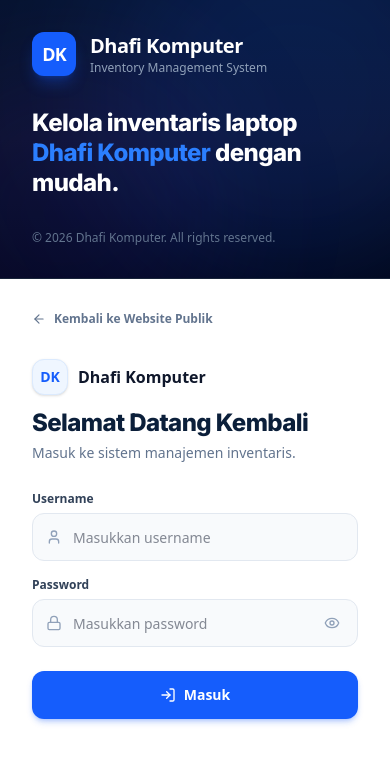
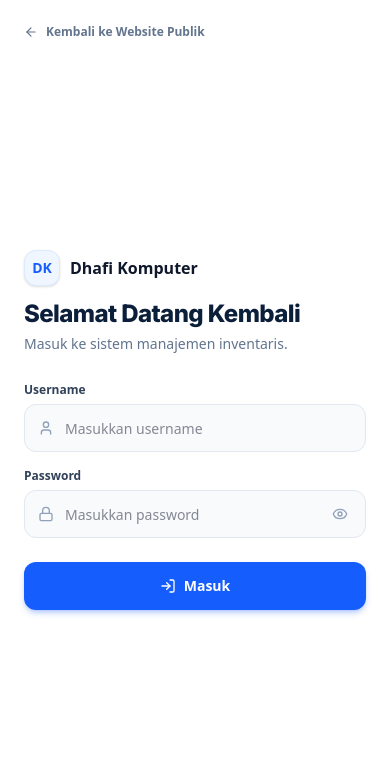
Before and after one commit to blackgraow/dhafikomputer, a React (Vite) app in the folder frontend/: page /admin/login in a window 390 px wide. Shown: the top 764 px of the page. Built offline with nearby package versions, Linux system fonts and the light colour scheme; no server answers.

Commit message:
style: hide dark branding banner on mobile view for login page

```diff
--- a/frontend/src/pages/AdminLoginPage.jsx
+++ b/frontend/src/pages/AdminLoginPage.jsx
@@ -47,7 +47,7 @@
       {/* ========================================================
           LEFT 50% — DARK NAVY BRANDING & VISUAL AREA (#0B1026)
           ======================================================== */}
-      <div className="lg:col-span-6 bg-linear-to-b from-[#07142F] via-[#0B1026] to-[#020617] text-white relative overflow-hidden flex flex-col justify-between p-8 sm:p-12 lg:p-14 border-b lg:border-b-0 lg:border-r border-slate-800/80">
+      <div className="hidden lg:flex lg:col-span-6 bg-linear-to-b from-[#07142F] via-[#0B1026] to-[#020617] text-white relative overflow-hidden flex-col justify-between p-8 sm:p-12 lg:p-14 border-b lg:border-b-0 lg:border-r border-slate-800/80">
 
         {/* Subtle Ambient Light Gradients */}
         <div className="absolute top-0 right-0 -mt-24 -mr-24 w-96 h-96 bg-blue-600/15 rounded-full blur-3xl pointer-events-none" />
@@ -69,19 +69,6 @@
 
         {/* Center: Large Laptop Visual & Hero Tagline */}
         <div className="relative z-10 my-8 lg:my-0 space-y-7 max-w-lg">
-
-          {/* Laptop Showcase Visual Card
-          <div className="relative rounded-2xl overflow-hidden bg-slate-900/90 border border-slate-800 p-3 shadow-2xl backdrop-blur-sm">
-            <div className="relative rounded-xl overflow-hidden aspect-16/10 bg-slate-950">
-              <img
-                src="https://images.unsplash.com/photo-1541807084-5c52b6b3adef?w=900&auto=format&fit=crop&q=80"
-                alt="Dhafi Komputer Laptop Management Visual"
-                className="w-full h-full object-cover object-center"
-              />
-              <div className="absolute inset-0 bg-gradient-to-t from-slate-950/60 via-transparent to-transparent pointer-events-none" />
-            </div>
-          </div> */}
-
           {/* Hero Heading & Subtitle */}
           <div className="space-y-3">
             <h2 className="text-2xl sm:text-3xl lg:text-[34px] font-extrabold text-white tracking-tight leading-tight">
@@ -89,7 +76,6 @@
               <span className="text-blue-500">Dhafi Komputer</span> dengan mudah.
             </h2>
           </div>
-
         </div>
 
         {/* Bottom: Copyright Footer */}
@@ -102,7 +88,7 @@
       {/* ========================================================
           RIGHT 50% — PURE WHITE ADMIN LOGIN FORM (#FFFFFF)
           ======================================================== */}
-      <div className="lg:col-span-6 bg-white flex flex-col justify-between p-8 sm:p-12 lg:p-14 overflow-y-auto">
+      <div className="flex-1 lg:col-span-6 bg-white flex flex-col justify-between p-6 sm:p-12 lg:p-14 overflow-y-auto min-h-screen lg:min-h-0">
 
         {/* Top: Return to Website */}
         <div className="flex items-center justify-start">
@@ -116,7 +102,7 @@
         </div>
 
         {/* Center: Login Form Card */}
-        <div className="my-8 lg:my-auto max-w-105 w-full mx-auto space-y-7">
+        <div className="my-auto max-w-105 w-full mx-auto space-y-7 py-6 lg:py-0">
 
           {/* Brand Logo & Headings */}
           <div className="space-y-3">
```
